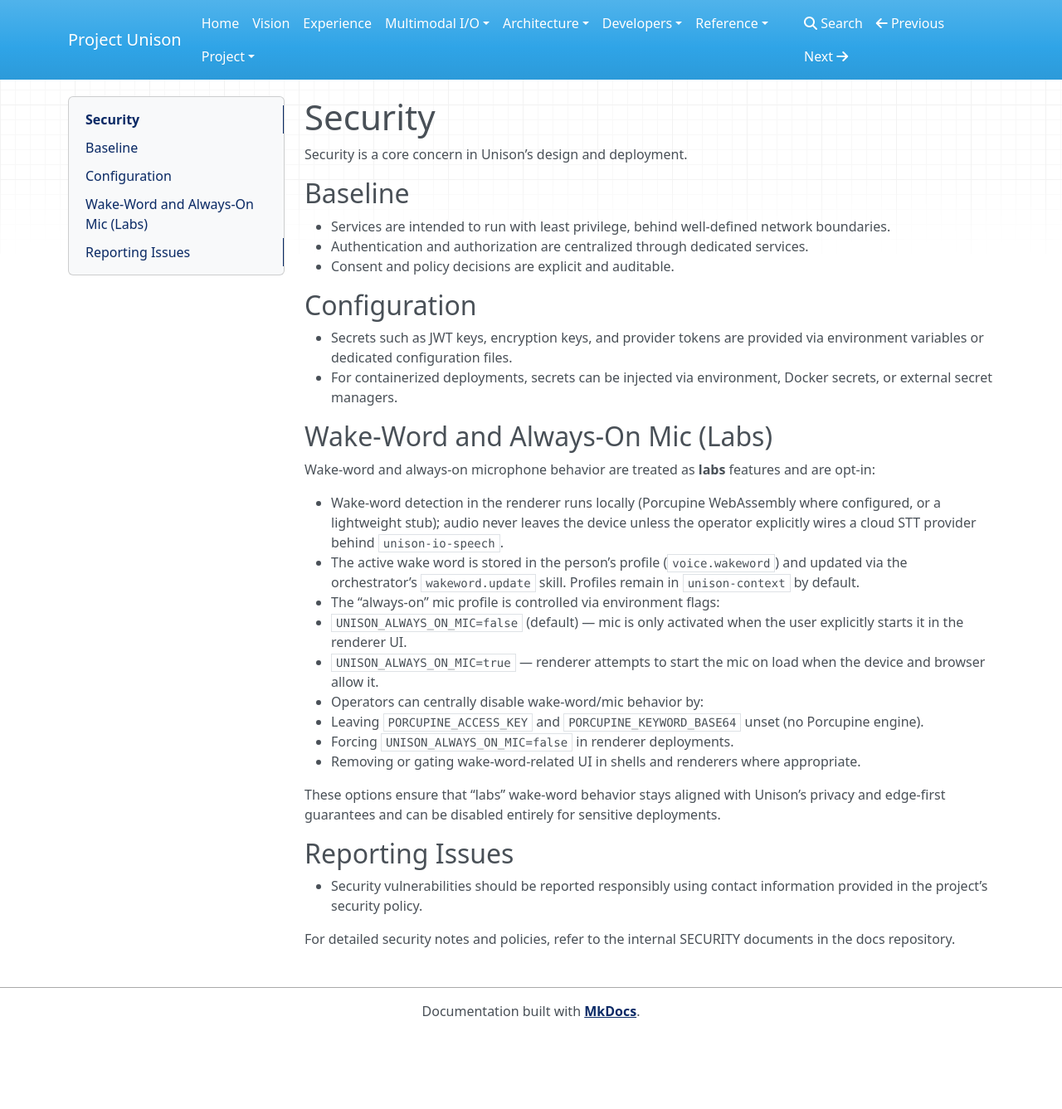
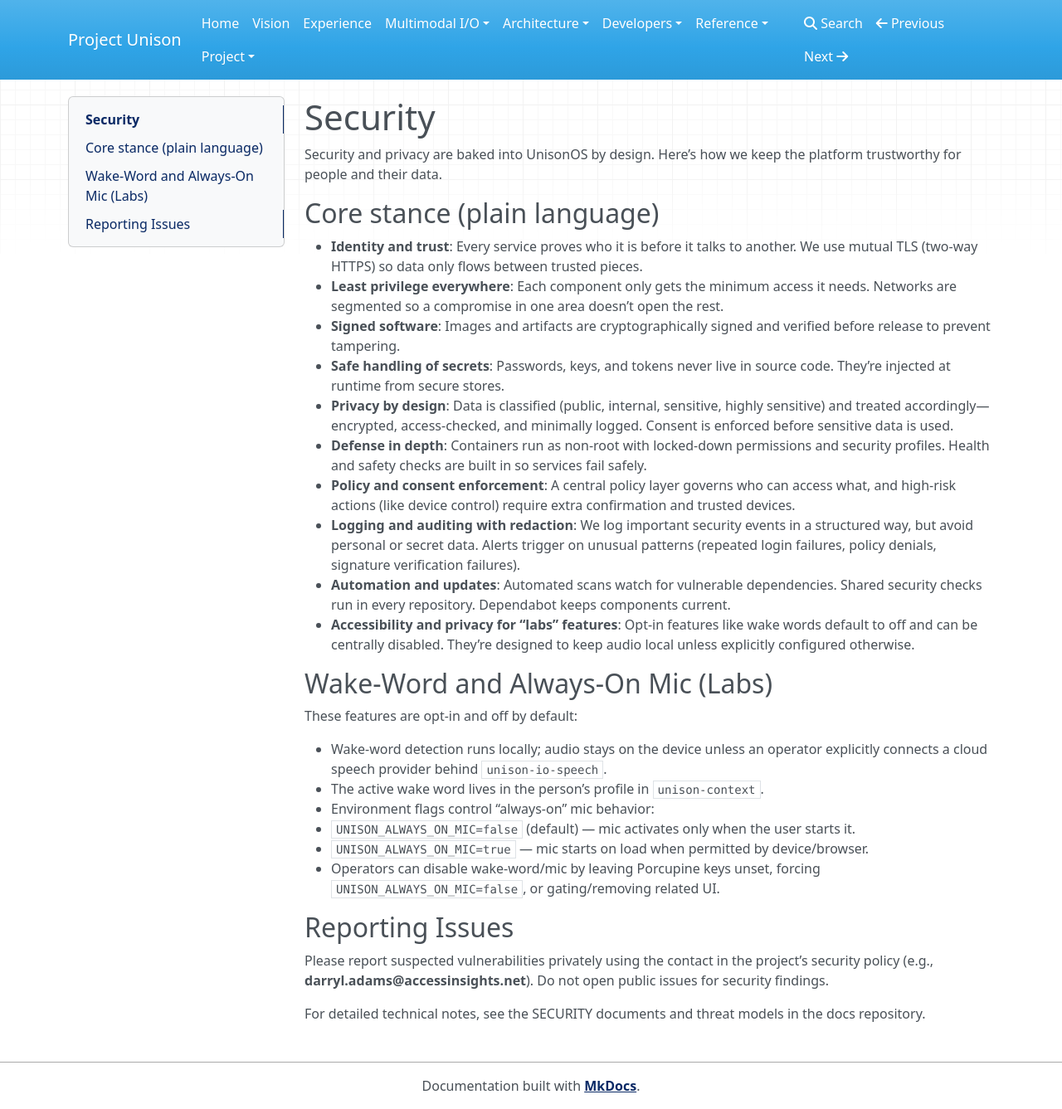
Before and after one commit to project-unisonOS/project-unisonos.github.io, an MkDocs documentation site: the page built from docs/reference/security.md, in a window 1280 px wide and 1337 px high. Shown: the whole window at 83% size. Built offline with MkDocs 1.6.1, drawn with Linux system fonts in a browser that asks for light colours; nearby versions of some CDN libraries.

Commit message:
docs: update security overview for unisonos.ai

```diff
--- a/docs/reference/security.md
+++ b/docs/reference/security.md
@@ -1,36 +1,33 @@
 # Security
 
-Security is a core concern in Unison’s design and deployment.
+Security and privacy are baked into UnisonOS by design. Here’s how we keep the platform trustworthy for people and their data.
 
-## Baseline
+## Core stance (plain language)
 
-- Services are intended to run with least privilege, behind well-defined network boundaries.
-- Authentication and authorization are centralized through dedicated services.
-- Consent and policy decisions are explicit and auditable.
-
-## Configuration
-
-- Secrets such as JWT keys, encryption keys, and provider tokens are provided via environment variables or dedicated configuration files.
-- For containerized deployments, secrets can be injected via environment, Docker secrets, or external secret managers.
+- **Identity and trust**: Every service proves who it is before it talks to another. We use mutual TLS (two-way HTTPS) so data only flows between trusted pieces.
+- **Least privilege everywhere**: Each component only gets the minimum access it needs. Networks are segmented so a compromise in one area doesn’t open the rest.
+- **Signed software**: Images and artifacts are cryptographically signed and verified before release to prevent tampering.
+- **Safe handling of secrets**: Passwords, keys, and tokens never live in source code. They’re injected at runtime from secure stores.
+- **Privacy by design**: Data is classified (public, internal, sensitive, highly sensitive) and treated accordingly—encrypted, access-checked, and minimally logged. Consent is enforced before sensitive data is used.
+- **Defense in depth**: Containers run as non‑root with locked-down permissions and security profiles. Health and safety checks are built in so services fail safely.
+- **Policy and consent enforcement**: A central policy layer governs who can access what, and high-risk actions (like device control) require extra confirmation and trusted devices.
+- **Logging and auditing with redaction**: We log important security events in a structured way, but avoid personal or secret data. Alerts trigger on unusual patterns (repeated login failures, policy denials, signature verification failures).
+- **Automation and updates**: Automated scans watch for vulnerable dependencies. Shared security checks run in every repository. Dependabot keeps components current.
+- **Accessibility and privacy for “labs” features**: Opt-in features like wake words default to off and can be centrally disabled. They’re designed to keep audio local unless explicitly configured otherwise.
 
 ## Wake-Word and Always-On Mic (Labs)
 
-Wake-word and always-on microphone behavior are treated as **labs** features and are opt-in:
+These features are opt-in and off by default:
 
-- Wake-word detection in the renderer runs locally (Porcupine WebAssembly where configured, or a lightweight stub); audio never leaves the device unless the operator explicitly wires a cloud STT provider behind `unison-io-speech`.
-- The active wake word is stored in the person’s profile (`voice.wakeword`) and updated via the orchestrator’s `wakeword.update` skill. Profiles remain in `unison-context` by default.
-- The “always-on” mic profile is controlled via environment flags:
-  - `UNISON_ALWAYS_ON_MIC=false` (default) — mic is only activated when the user explicitly starts it in the renderer UI.
-  - `UNISON_ALWAYS_ON_MIC=true` — renderer attempts to start the mic on load when the device and browser allow it.
-- Operators can centrally disable wake-word/mic behavior by:
-  - Leaving `PORCUPINE_ACCESS_KEY` and `PORCUPINE_KEYWORD_BASE64` unset (no Porcupine engine).
-  - Forcing `UNISON_ALWAYS_ON_MIC=false` in renderer deployments.
-  - Removing or gating wake-word-related UI in shells and renderers where appropriate.
-
-These options ensure that “labs” wake-word behavior stays aligned with Unison’s privacy and edge-first guarantees and can be disabled entirely for sensitive deployments.
+- Wake-word detection runs locally; audio stays on the device unless an operator explicitly connects a cloud speech provider behind `unison-io-speech`.
+- The active wake word lives in the person’s profile in `unison-context`.
+- Environment flags control “always-on” mic behavior:
+  - `UNISON_ALWAYS_ON_MIC=false` (default) — mic activates only when the user starts it.
+  - `UNISON_ALWAYS_ON_MIC=true` — mic starts on load when permitted by device/browser.
+- Operators can disable wake-word/mic by leaving Porcupine keys unset, forcing `UNISON_ALWAYS_ON_MIC=false`, or gating/removing related UI.
 
 ## Reporting Issues
 
-- Security vulnerabilities should be reported responsibly using contact information provided in the project’s security policy.
+Please report suspected vulnerabilities privately using the contact in the project’s security policy (e.g., **darryl.adams@accessinsights.net**). Do not open public issues for security findings.
 
-For detailed security notes and policies, refer to the internal SECURITY documents in the docs repository.
+For detailed technical notes, see the SECURITY documents and threat models in the docs repository.
```
